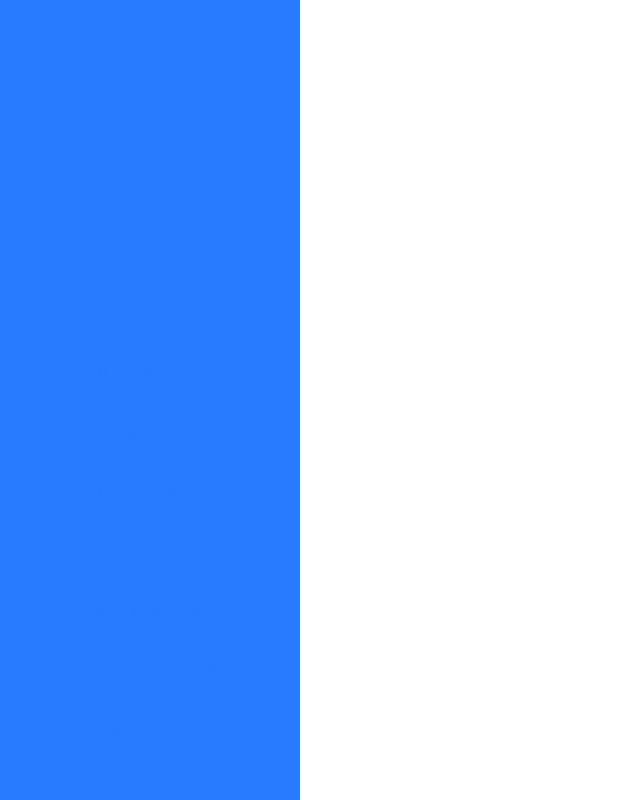
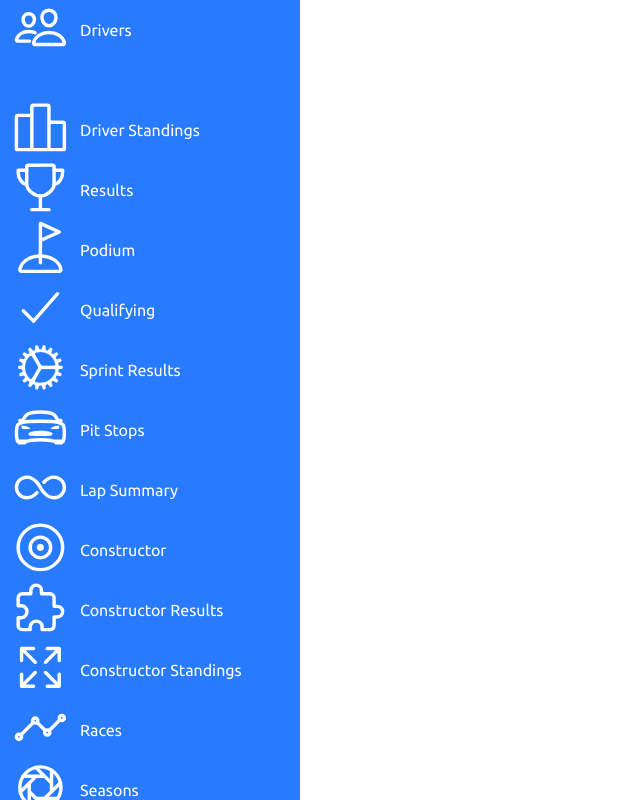
Before and after one commit to rosendo-lugo/formula_1_project, a website: page index.html in a window 1280 px wide. Shown: the whole page, without its empty margins (0-640 px from the left). Drawn offline with nearby package versions, Linux system fonts and the light colour scheme.

Commit message:
sync icon changes

```diff
--- a/style.css
+++ b/style.css
@@ -85,7 +85,7 @@ body
     width: 100%;
     display: flex;
     text-decoration: none;
-    color: var(--blue);
+    color: var(--white);
 }
 
 /* Hover effect for links */
```
